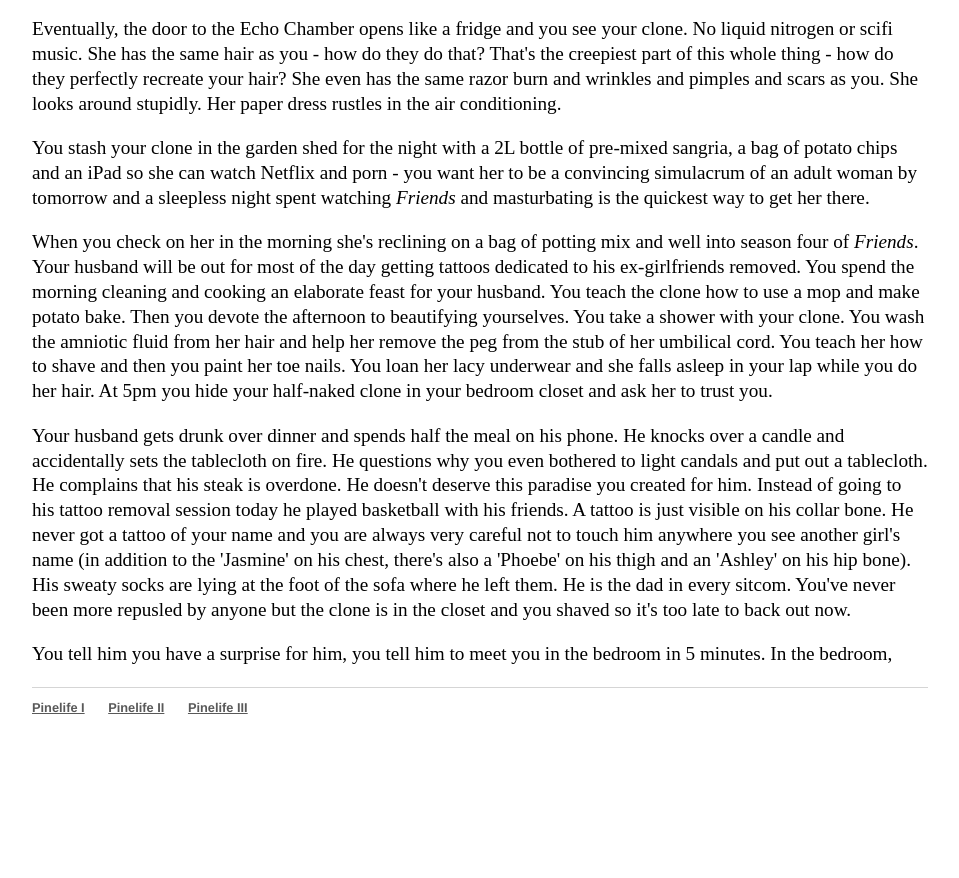
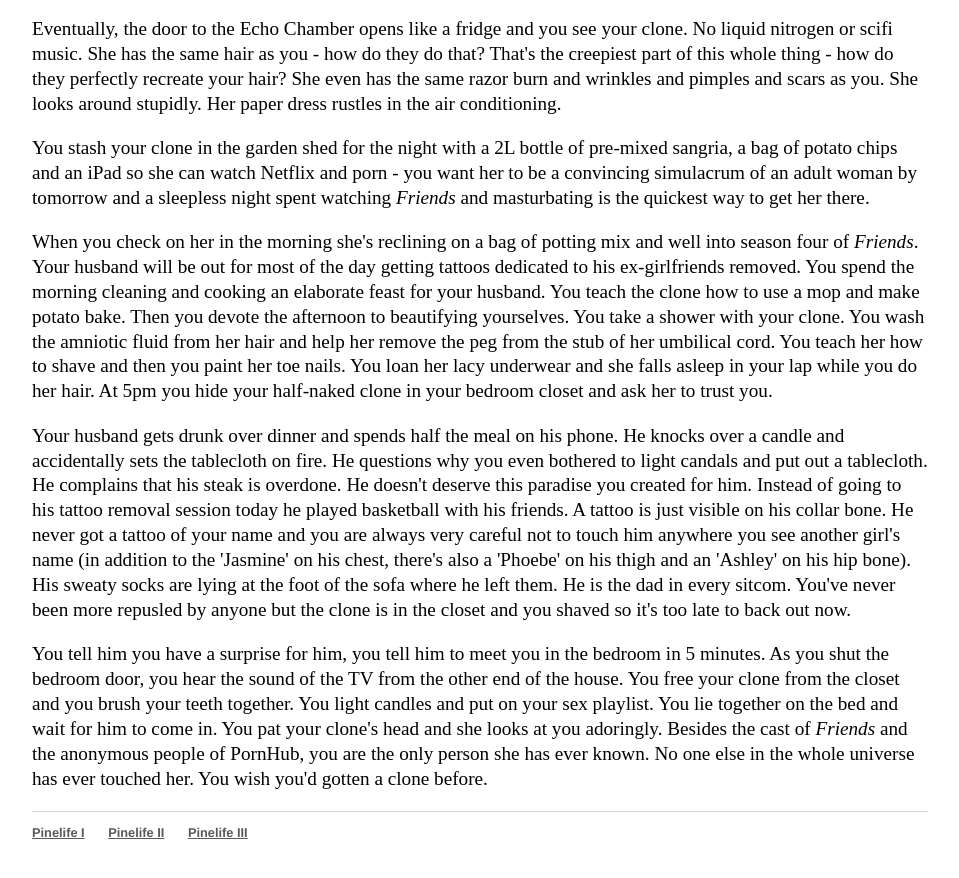
Before and after one commit to Pinelife/pinelife.github.io, a Jekyll site: the page built from Hellhole/excitingevent1.html, in a window 1280 px wide and 900 px high, scrolled down 1026 px. Shown: the top 878 px of the window, without its empty margins (160-1119 px from the left). Built offline with Jekyll 4.4.1, drawn with Linux system fonts in a browser that asks for light colours; before the commit the page ends 1801 px from its top, so only the background shows below that.

Commit message:
Create excitingevent1.html

```diff
--- a/Hellhole/excitingevent1.html
+++ b/Hellhole/excitingevent1.html
@@ -66,5 +66,9 @@ Don't question the clone thing too much. Let's just say it's 2023, an alien spac
   but the clone is in the closet and you shaved so it's too late to back out now.
 </p>
 <p>
-You tell him you have a surprise for him, you tell him to meet you in the bedroom in 5 minutes. In the bedroom,
+You tell him you have a surprise for him, you tell him to meet you in the bedroom in 5 minutes. As you shut the bedroom door, you hear the sound of
+  the TV from the other end of the house. You free your clone from the closet and you brush your teeth together. You light candles and put on your sex playlist.
+  You lie together on the bed and wait for him to come in. You pat your clone's head and she looks at you adoringly. Besides the cast
+  of <i>Friends</i> and the anonymous people of PornHub, you are the only person she has ever known. No one else
+  in the whole universe has ever touched her. You wish you'd gotten a clone before.
 </p>
```
